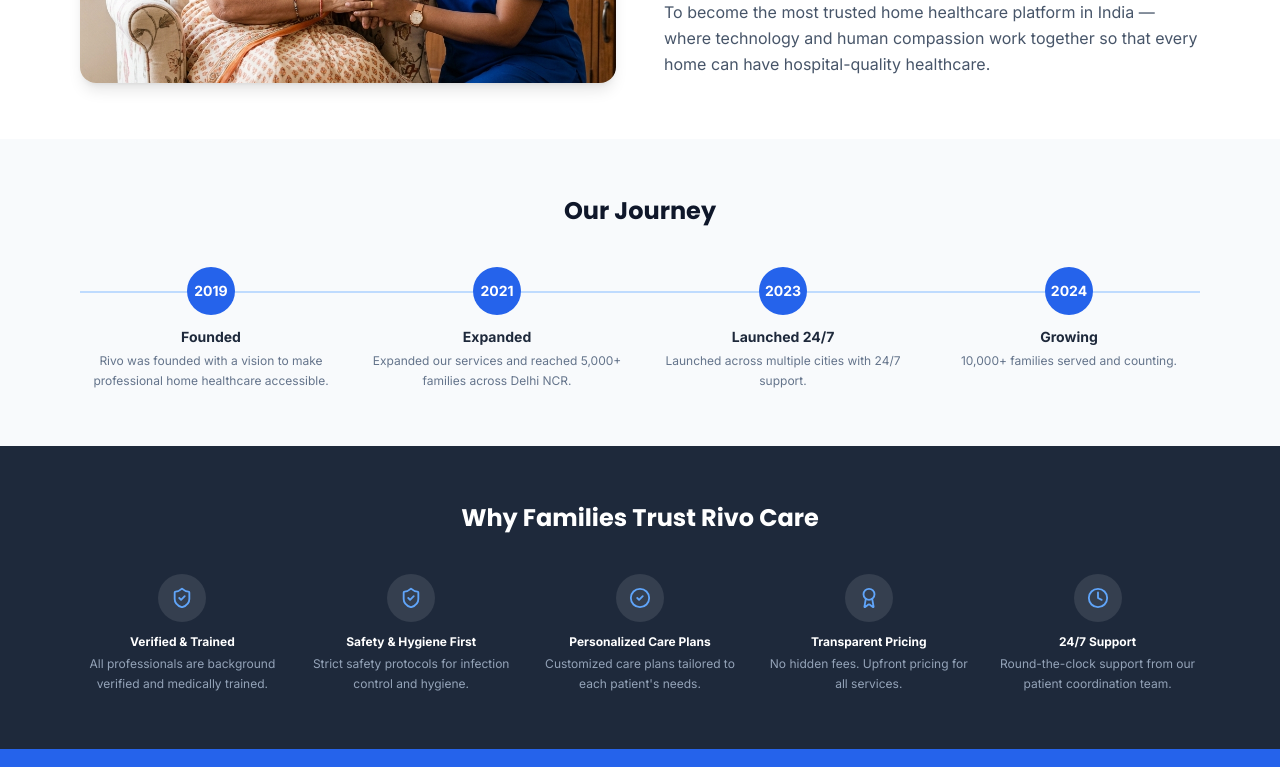
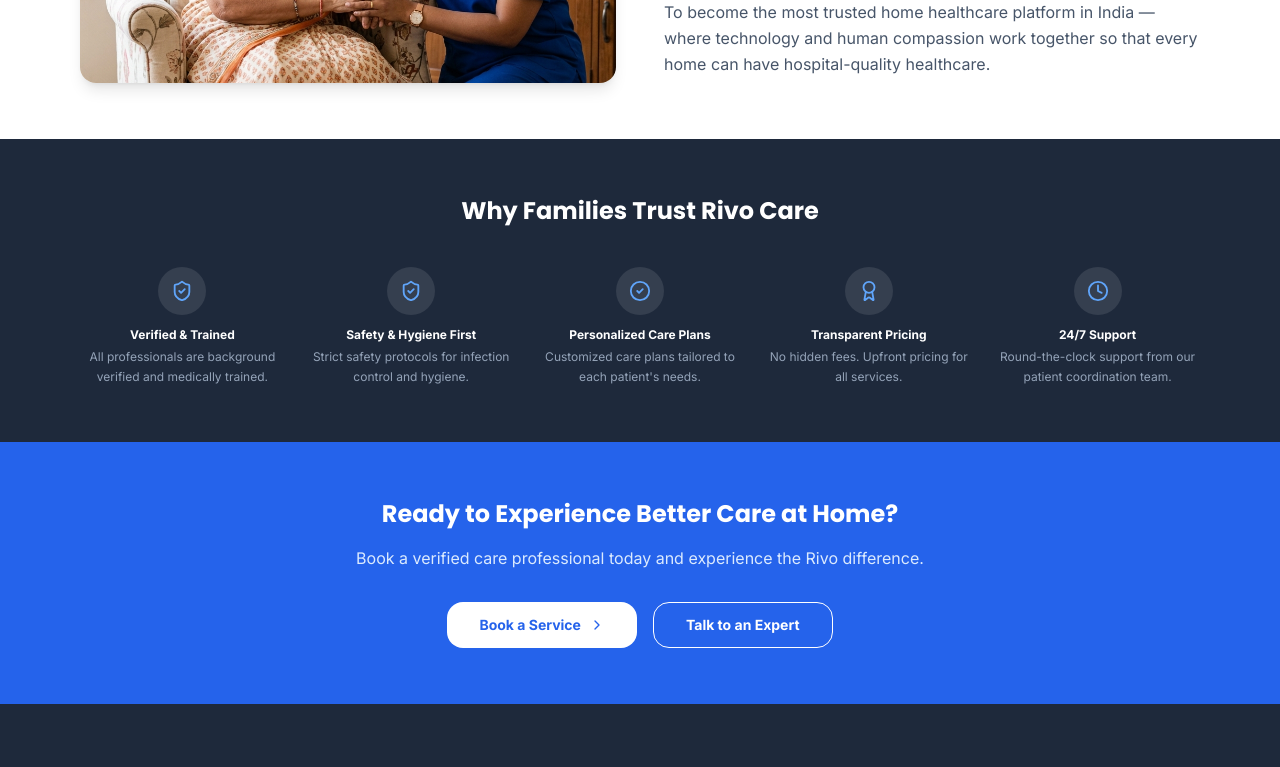
Before and after one commit to siddhanthardik/rivocare, a React (Vite) app in the folder frontend/: page /about-us in a window 1280 px wide. Shown: the part 1000-1767 px from the top of the page. Built offline with nearby package versions, Linux system fonts and the light colour scheme; no server answers.

Commit message:
feat: remove our journey section from about us page

```diff
--- a/frontend/src/pages/company/AboutUs.jsx
+++ b/frontend/src/pages/company/AboutUs.jsx
@@ -16,12 +16,7 @@
   { icon: Clock, title: '24/7 Support', desc: 'Round-the-clock support from our patient coordination team.' },
 ];
 
-const journey = [
-  { year: '2019', title: 'Founded', desc: 'Rivo was founded with a vision to make professional home healthcare accessible.' },
-  { year: '2021', title: 'Expanded', desc: 'Expanded our services and reached 5,000+ families across Delhi NCR.' },
-  { year: '2023', title: 'Launched 24/7', desc: 'Launched across multiple cities with 24/7 support.' },
-  { year: '2024', title: 'Growing', desc: '10,000+ families served and counting.' },
-];
+
 
 
 
@@ -97,23 +92,7 @@
         </div>
       </section>
 
-      {/* Journey Timeline */}
-      <section className="bg-slate-50 py-14">
-        <div className="max-w-6xl mx-auto px-4">
-          <h2 className="text-2xl font-bold text-slate-900 mb-10 text-center" style={{fontFamily:'Poppins,sans-serif'}}>Our Journey</h2>
-          <div className="relative grid md:grid-cols-4 gap-6">
-            {/* line */}
-            <div className="hidden md:block absolute top-6 left-0 right-0 h-0.5 bg-blue-200 z-0" />
-            {journey.map((j) => (
-              <div key={j.year} className="relative z-10 text-center">
-                <div className="w-12 h-12 bg-blue-600 rounded-full flex items-center justify-center text-white font-bold text-sm mx-auto mb-3">{j.year}</div>
-                <h4 className="font-bold text-slate-800 text-sm mb-1">{j.title}</h4>
-                <p className="text-slate-500 text-xs leading-relaxed">{j.desc}</p>
-              </div>
-            ))}
-          </div>
-        </div>
-      </section>
+
 
       {/* Why Families Trust Rivo */}
       <section className="bg-[#1E293B] py-14">
```
